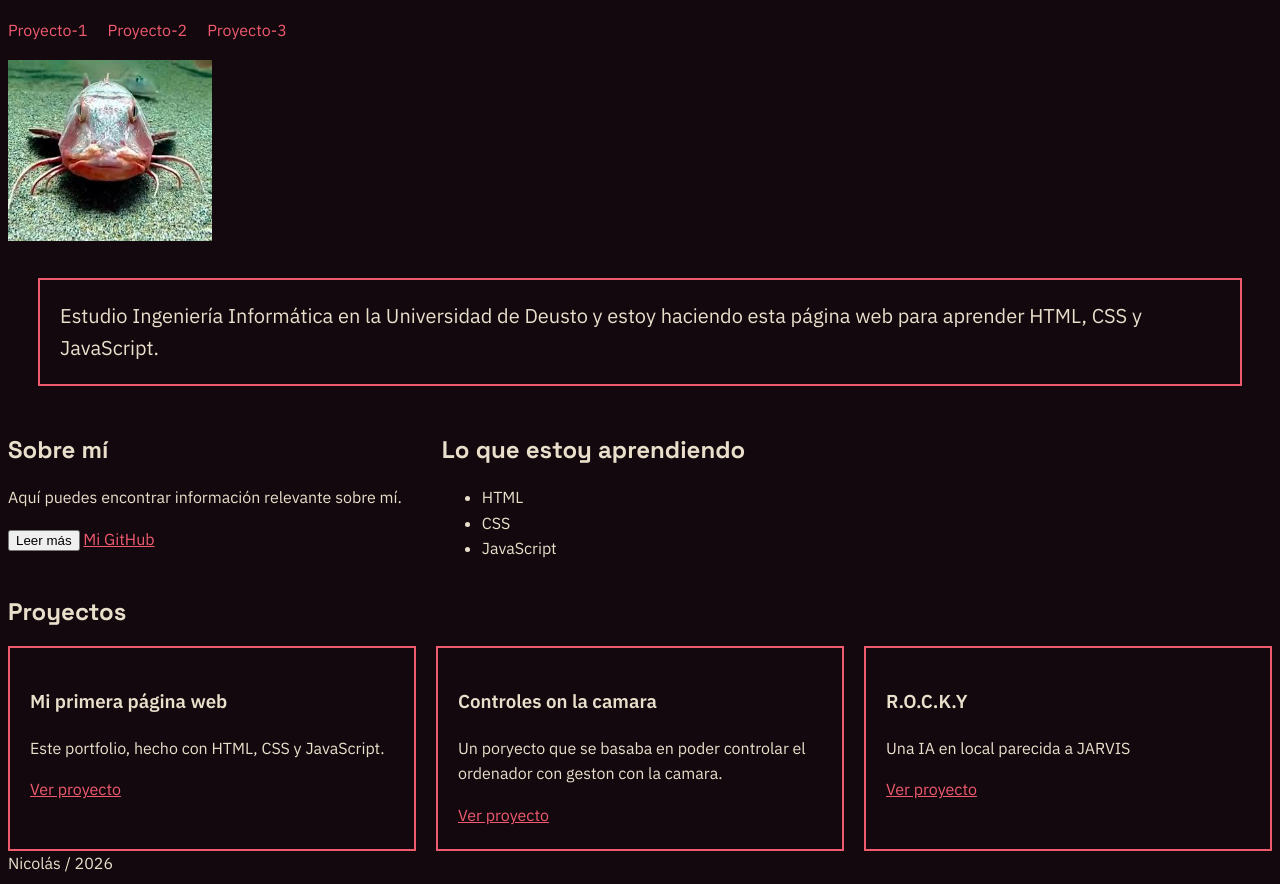
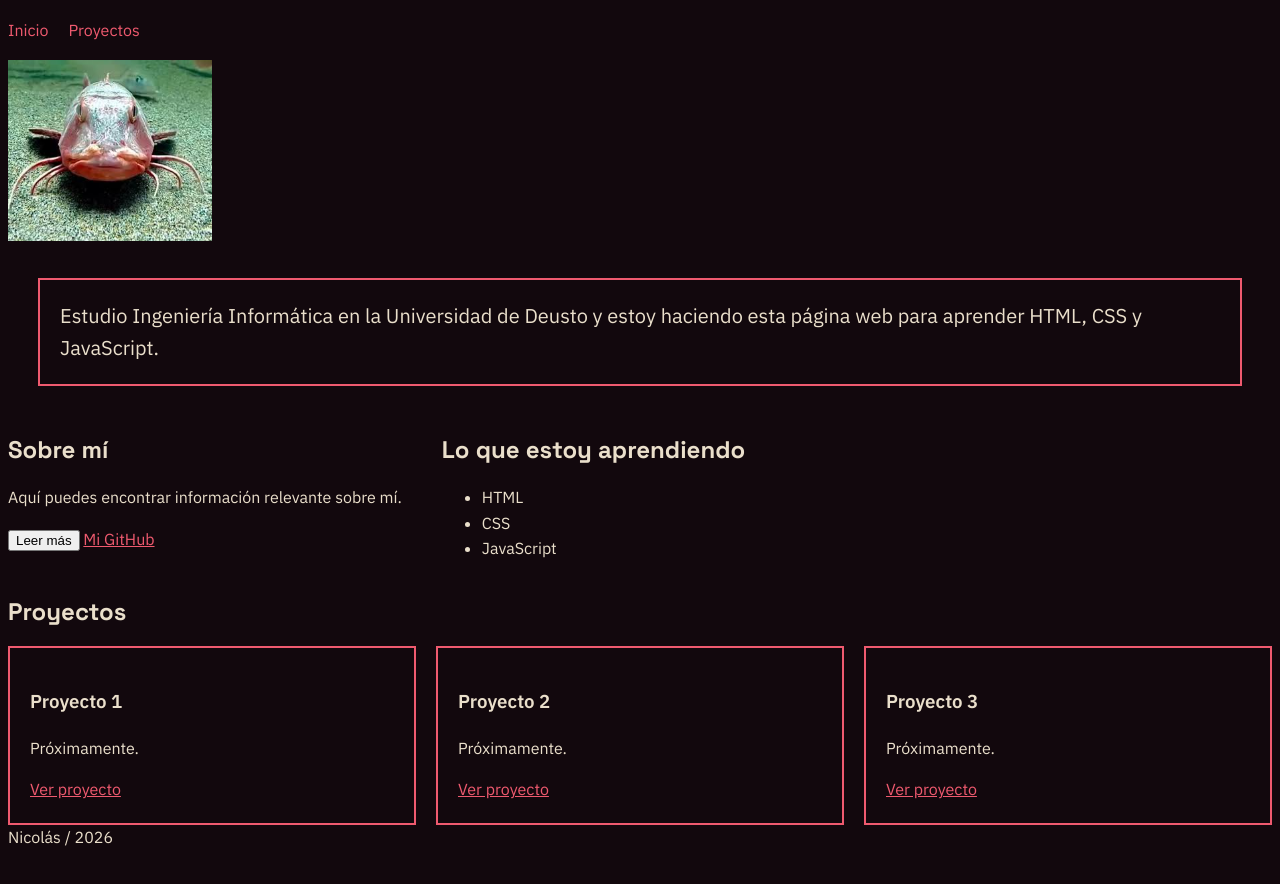
Before and after one commit to Acilnos-dev/Porfolio, a plain HTML site: page index.html in a window 1280 px wide. Shown: the part 63-947 px from the top of the page. After the commit the page ends 922 px from the top, so only its background shows below. Drawn offline with Linux system fonts and the light colour scheme.

Commit message:
Creacion del tercer archivo

```diff
--- a/index.html
+++ b/index.html
@@ -3,7 +3,7 @@
     <head>
         <meta charset="utf-8">
         <meta name="viewport" content="width=device-width, initial-scale=1">
-        <meta name="descripción" content="Porfolio de Nicolás, creador de la paguina web y estudiante en Deusto, Bilbao (2026)">
+        <meta name="description" content="Portfolio de Nicolás, estudiante de Ingeniería Informática en la Universidad de Deusto, Bilbao.">
         <title>Nicolás</title>
         <link rel="icon" href="img/favicon.png">
         <link rel="preconnect" href="https://fonts.googleapis.com">
@@ -17,9 +17,8 @@
             <h1>Nicolás</h1>
             <nav>
                 <ul>
-                    <li><a href="proyectos/proyecto-1.html">Proyecto-1</a></li>
-                    <li><a href="proyectos/proyecto-2.html">Proyecto-2</a></li>
-                    <li><a href="proyectos/proyecto-3.html">Proyecto-3</a></li>
+                    <li><a href="index.html">Inicio</a></li>
+                    <li><a href="#proyectos">Proyectos</a></li>
                 </ul>
             </nav>
         </header>
@@ -48,7 +47,8 @@
                     </ul>
                 </section>
             </div>
-            <section>
+
+            <section id="proyectos">
                 <h2>Proyectos</h2>
                 <div id="lista-proyectos"></div>
             </section>
--- a/js/main.js
+++ b/js/main.js
@@ -13,21 +13,21 @@ boton.addEventListener("click", function () {
 
 const proyectos = [
     {
-        titulo: "Mi primera página web",
-        descripcion: "Este portfolio, hecho con HTML, CSS y JavaScript.",
+        titulo: "Proyecto 1",
+        descripcion: "Próximamente.",
         enlace: "proyectos/proyecto-1.html"
     },
 
     {
-        titulo: "Controles on la camara",
-        descripcion: "Un poryecto que se basaba en poder controlar el ordenador con geston con la camara.",
-        enlace: "proyectos/proyecto-1.html"
+        titulo: "Proyecto 2",
+        descripcion: "Próximamente.",
+        enlace: "proyectos/proyecto-2.html"
     },
 
     {
-        titulo: "R.O.C.K.Y",
-        descripcion: "Una IA en local parecida a JARVIS",
-        enlace: "proyectos/proyecto-1.html"
+        titulo: "Proyecto 3",
+        descripcion: "Próximamente.",
+        enlace: "proyectos/proyecto-3.html"
     }
 ];
 
```
Also changed, not shown: proyectos/proyecto-1.html (+5 -7 lines), proyectos/proyecto-2.html (+5 -7 lines), proyectos/proyecto-3.html (added, +44 -0 lines).
